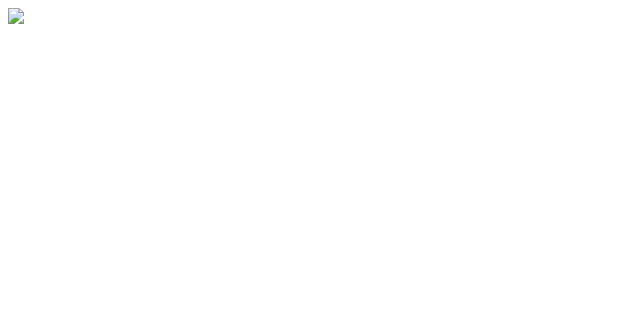
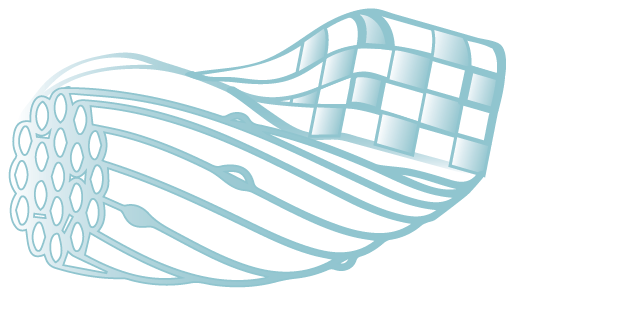
Before and after one commit to nedeisenberg/denovo_mock_up, a plain HTML site: page index.html in a window 1280 px wide. Shown: the whole page, without its empty margins (0-640 px from the left). Drawn offline with Linux system fonts and the light colour scheme.

Commit message:
updated image prop

```diff
--- a/index.html
+++ b/index.html
@@ -2,5 +2,5 @@
 </head>
 
 <body>
-  <img src="logo.png">
+  <img id="cursor" src="assets/logo.png">
 </body>
```
